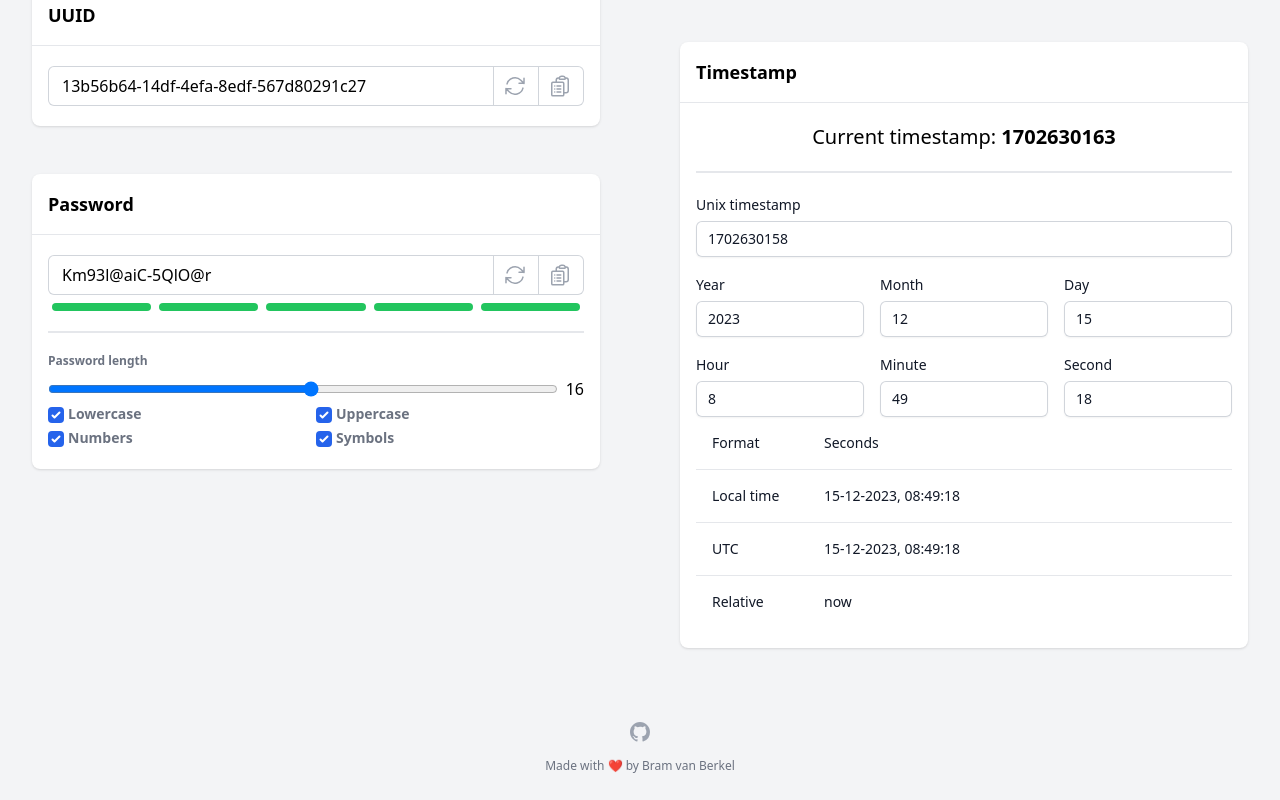
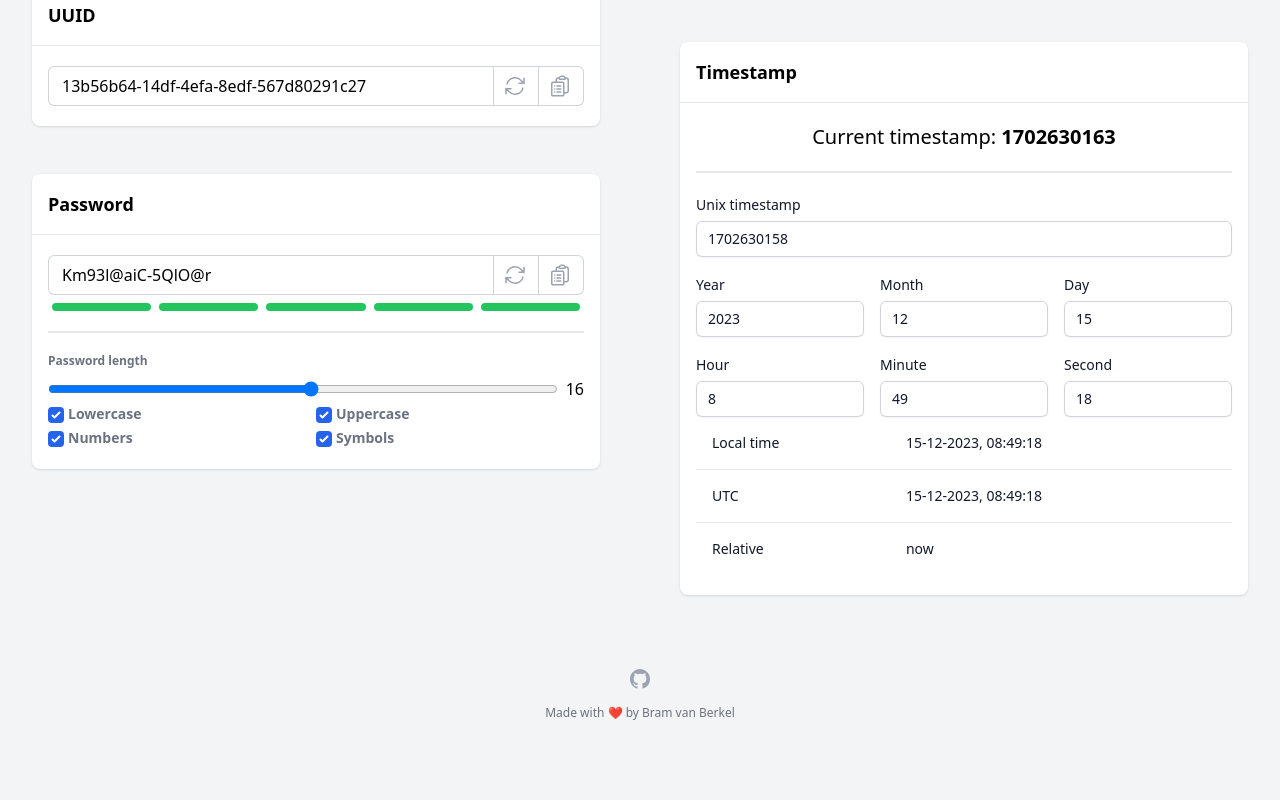
Before and after one commit to BramVanBerkel/testnummers, a Vue app: page / in a window 1280 px wide. Shown: the part 497-1297 px from the top of the page. After the commit the page ends 1244 px from the top, so only its background shows below. Built offline with nearby package versions, Linux system fonts and the light colour scheme.

Commit message:
remove format

```diff
--- a/src/components/generators/Timestamp.vue
+++ b/src/components/generators/Timestamp.vue
@@ -139,10 +139,6 @@ watch(state.date, () => updateLocaleString())
   <table class="min-w-full divide-y divide-gray-300 table-fixed">
     <tbody class="divide-y divide-gray-200">
     <tr>
-      <td class="w-32 py-4 pl-4 pr-3 text-sm font-medium text-gray-900">Format</td>
-      <td class="py-4 pl-4 pr-3 text-sm text-gray-900 sm:pl-0">Seconds</td>
-    </tr>
-    <tr>
       <td class="py-4 pl-4 pr-3 text-sm font-medium text-gray-900">Local time</td>
       <td class="py-4 pl-4 pr-3 text-sm text-gray-900 sm:pl-0"
           v-html="state.localeString.value"></td>
```
